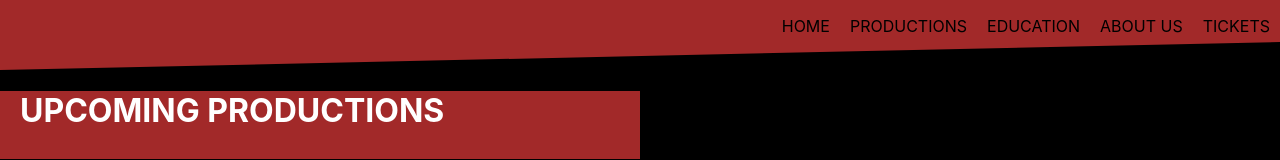
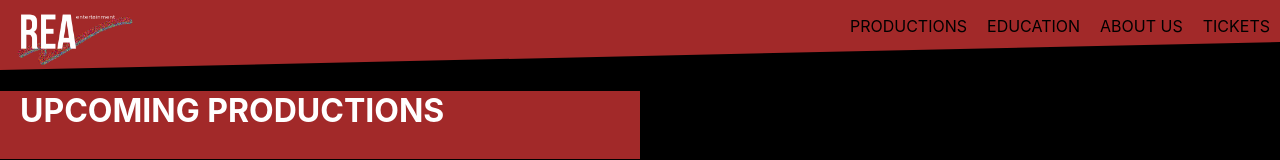
Before and after one commit to atariusarmstrong/rea_entertainment, a React (Create React App) app in the folder client/: page /season in a window 1280 px wide. Shown: the top 160 px of the page. Built offline with nearby package versions, Linux system fonts and the light colour scheme; no server answers.

Commit message:
added logo to navbar which links to homepage

```diff
--- a/client/src/components/Navbar.js
+++ b/client/src/components/Navbar.js
@@ -1,6 +1,13 @@
 import React, { Component } from 'react';
 import styled from 'styled-components';
 import {Link} from 'react-router-dom';
+
+const Logo = styled.img`
+    width: 150px;
+    height: 150px;
+    position: relative;
+    top: -50px;
+`
 
 const Header = styled.ul`
     list-style-type: none;
@@ -28,8 +35,8 @@ class Navbar extends Component {
     render() {
         return (
             <NavBar>
+                <Link to='/'><Logo src='rea_logo.png' atl='REA Entertainment'/></Link>
                 <Header>
-                    <Link to='/'><li>Home</li></Link>
                     <Link to="/season"><li>Productions</li></Link>
                     <Link to="/educationalprograms"><li>Education</li></Link>
                     <li>About Us</li>
```
